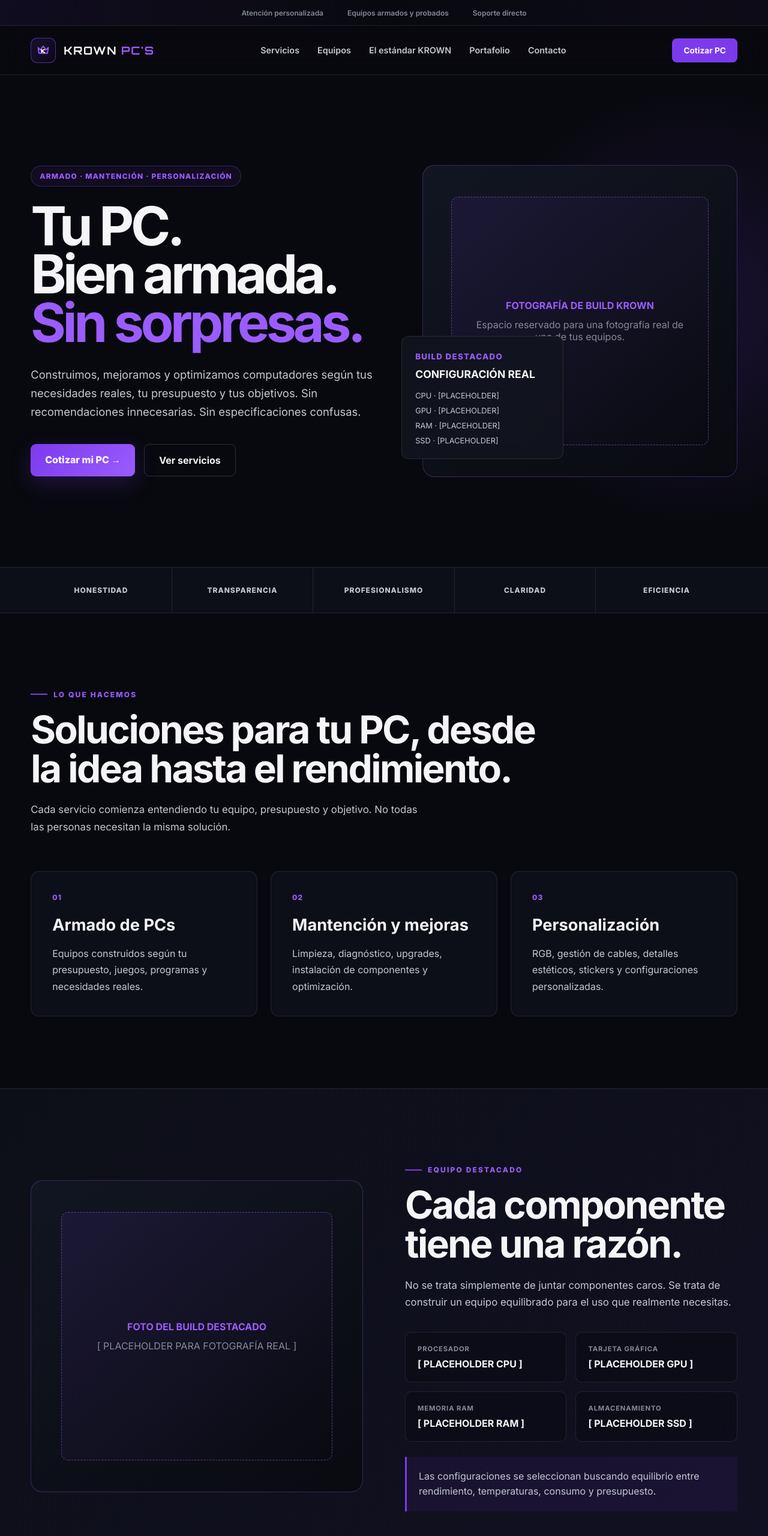
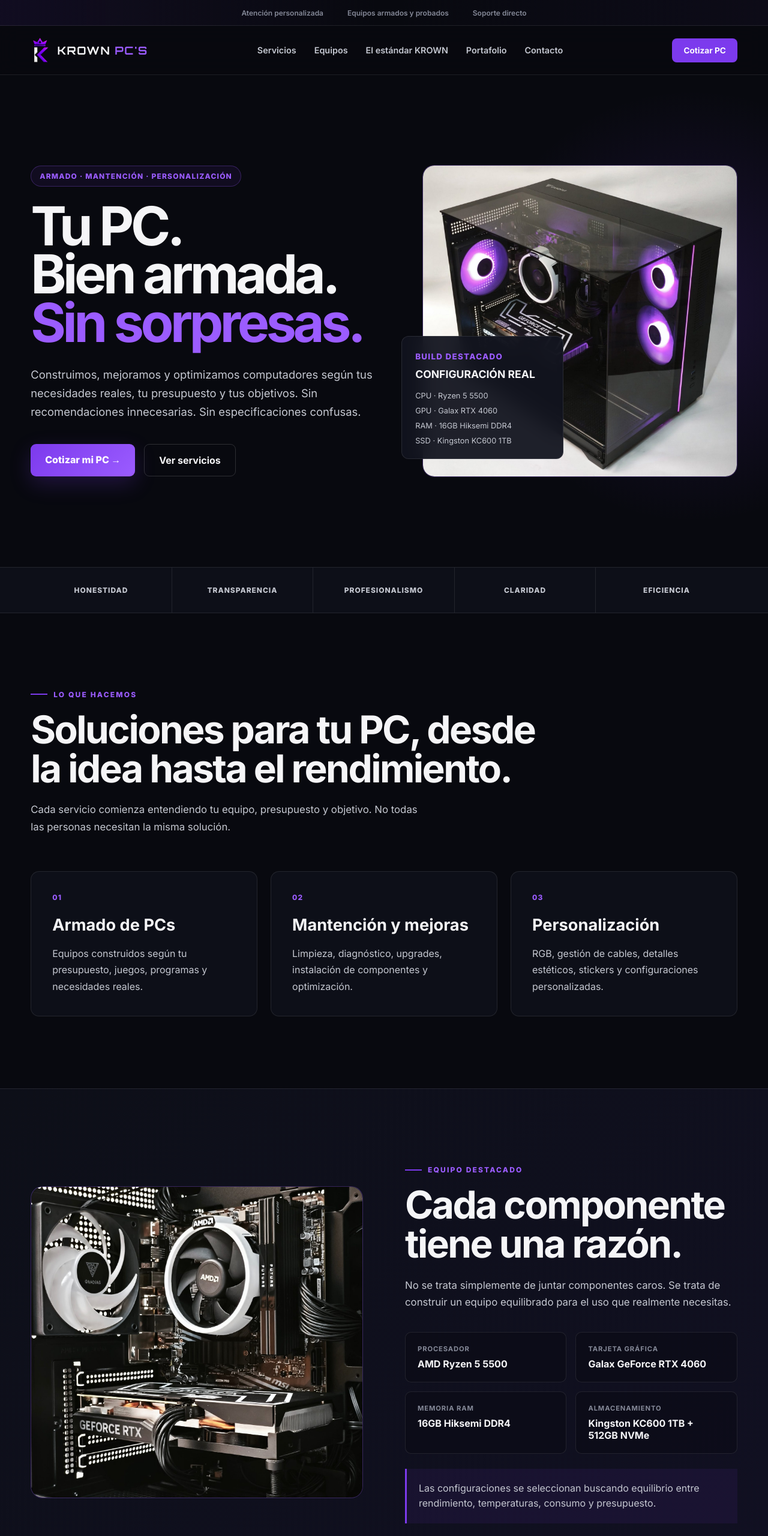
Before and after one commit to Krown-PC/Krown-PC.github.io, a plain HTML site: page index.html in a window 1280 px wide. Shown: the top 2560 px of the page at 60% size. Drawn offline with Linux system fonts and the light colour scheme.

Commit message:
Add files via upload

```diff
--- a/index.html
+++ b/index.html
@@ -12,6 +12,20 @@
     <title>
         KROWN PC'S | Armado, Mantención y Personalización de PCs
     </title>
+
+    <link
+        rel="icon"
+        type="image/png"
+        sizes="32x32"
+        href="assets/img/favicon-32.png"
+    >
+
+    <link
+        rel="icon"
+        type="image/png"
+        sizes="512x512"
+        href="assets/img/favicon.png"
+    >
 
 
     <!-- =====================================================
@@ -288,8 +302,7 @@
 
         .brand-logo {
 
-            width: 42px;
-            height: 42px;
+            height: 46px;
 
             display: flex;
 
@@ -297,29 +310,15 @@
 
             justify-content: center;
 
-            border-radius: 11px;
-
-            border:
-                1px solid
-                rgba(155, 92, 255, 0.45);
-
-            background:
-
-                linear-gradient(
-                    135deg,
-                    rgba(124, 58, 237, 0.16),
-                    rgba(124, 58, 237, 0.03)
-                );
-
-            overflow: hidden;
-
-        }
-
-
-        .brand-logo svg {
-
-            width: 30px;
-            height: 30px;
+        }
+
+
+        .brand-logo img {
+
+            height: 100%;
+            width: auto;
+
+            display: block;
 
         }
 
@@ -806,6 +805,33 @@
 
 
         /* =====================================================
+           FOTO REAL DE BUILD
+           ===================================================== */
+
+        .build-photo {
+
+            width:
+                100%;
+
+            height:
+                100%;
+
+            object-fit:
+                cover;
+
+            object-position:
+                center;
+
+            border-radius:
+                18px;
+
+            display:
+                block;
+
+        }
+
+
+        /* =====================================================
            TARJETA BUILD FLOTANTE
            ===================================================== */
 
@@ -1342,7 +1368,7 @@
                 grid;
 
             grid-template-columns:
-                repeat(3, 1fr);
+                repeat(auto-fit, minmax(280px, 1fr));
 
             gap:
                 18px;
@@ -1363,34 +1389,42 @@
 
             border:
 
-                1px dashed
-                rgba(155, 92, 255, 0.35);
-
-            background:
-
-                linear-gradient(
-                    135deg,
-                    #10131c,
-                    #0a0b10
-                );
+                1px solid
+                var(--border);
+
+            overflow:
+                hidden;
+
+            position:
+                relative;
+
+        }
+
+
+        .portfolio-item img {
+
+            width:
+                100%;
+
+            height:
+                100%;
+
+            object-fit:
+                cover;
 
             display:
-                flex;
-
-            align-items:
-                center;
-
-            justify-content:
-                center;
-
-            color:
-                var(--muted);
-
-            text-align:
-                center;
-
-            padding:
-                25px;
+                block;
+
+            transition:
+                0.35s ease;
+
+        }
+
+
+        .portfolio-item:hover img {
+
+            transform:
+                scale(1.05);
 
         }
 
@@ -1687,11 +1721,8 @@
 
             .brand-logo {
 
-                width:
-                    36px;
-
                 height:
-                    36px;
+                    38px;
 
             }
 
@@ -1764,57 +1795,15 @@
 
 
                 <!-- =================================================
-                     LOGO SVG TEMPORAL KROWN
-                     K geométrica con referencia a corona.
+                     LOGO KROWN PC'S
                      ================================================= -->
 
                 <div class="brand-logo">
 
-                    <svg
-                        viewBox="0 0 64 64"
-                        fill="none"
-                        xmlns="http://www.w3.org/2000/svg"
+                    <img
+                        src="assets/img/logo.png"
+                        alt="KROWN PC'S"
                     >
-
-                        <!-- CORONA MINIMALISTA -->
-
-                        <path
-                            d="M14 22
-                               L22 30
-                               L32 17
-                               L42 30
-                               L50 22
-                               L47 42
-                               H17
-                               L14 22Z"
-
-                            stroke="#9B5CFF"
-
-                            stroke-width="4"
-
-                            stroke-linejoin="round"
-                        />
-
-                        <!-- LETRA K -->
-
-                        <path
-                            d="M26 29
-                               V39
-                               M26 34
-                               L36 29
-                               M26 34
-                               L37 40"
-
-                            stroke="#F5F5F7"
-
-                            stroke-width="4"
-
-                            stroke-linecap="round"
-
-                            stroke-linejoin="round"
-                        />
-
-                    </svg>
 
                 </div>
 
@@ -1973,72 +1962,51 @@
                     <div class="build-frame">
 
 
-                        <!--
-                        =================================================
-                        PLACEHOLDER PARA FOTO REAL DE KROWN PC'S
-
-                        FUTURO:
-                        Reemplazar este bloque por una fotografía de
-                        un PC real armado por KROWN PC'S.
-                        =================================================
-                        -->
-
-                        <div class="build-placeholder">
-
-                            <strong>
-
-                                FOTOGRAFÍA DE BUILD KROWN
-
-                            </strong>
+                        <img
+                            class="build-photo"
+                            src="assets/img/builds/build-a-hero.jpg"
+                            alt="PC armada por KROWN PC'S con Ryzen 5 5500 y RTX 4060"
+                        >
+
+
+                    </div>
+
+
+
+                    <!-- INFORMACIÓN FLOTANTE -->
+
+                    <div class="build-info">
+
+                        <small>
+
+                            BUILD DESTACADO
+
+                        </small>
+
+
+                        <h3>
+
+                            CONFIGURACIÓN REAL
+
+                        </h3>
+
+
+                        <div class="build-specs">
 
                             <span>
-
-                                Espacio reservado para una fotografía
-                                real de uno de tus equipos.
-
+                                CPU · Ryzen 5 5500
                             </span>
 
-                        </div>
-
-
-                    </div>
-
-
-
-                    <!-- INFORMACIÓN FLOTANTE -->
-
-                    <div class="build-info">
-
-                        <small>
-
-                            BUILD DESTACADO
-
-                        </small>
-
-
-                        <h3>
-
-                            CONFIGURACIÓN REAL
-
-                        </h3>
-
-
-                        <div class="build-specs">
-
                             <span>
-                                CPU · [PLACEHOLDER]
+                                GPU · Galax RTX 4060
                             </span>
 
                             <span>
-                                GPU · [PLACEHOLDER]
+                                RAM · 16GB Hiksemi DDR4
                             </span>
 
                             <span>
-                                RAM · [PLACEHOLDER]
-                            </span>
-
-                            <span>
-                                SSD · [PLACEHOLDER]
+                                SSD · Kingston KC600 1TB
                             </span>
 
                         </div>
@@ -2259,23 +2227,11 @@
 
                 <div class="build-frame">
 
-                    <div class="build-placeholder">
-
-                        <strong>
-
-                            FOTO DEL BUILD DESTACADO
-
-                        </strong>
-
-
-                        <span>
-
-                            [ PLACEHOLDER PARA FOTOGRAFÍA REAL ]
-
-                        </span>
-
-
-                    </div>
+                    <img
+                        class="build-photo"
+                        src="assets/img/builds/build-a-detail.jpg"
+                        alt="Detalle interno de PC armada por KROWN PC'S: Ryzen 5 5500, RTX 4060, RAM Hiksemi"
+                    >
 
                 </div>
 
@@ -2329,7 +2285,7 @@
 
                             <strong>
 
-                                [ PLACEHOLDER CPU ]
+                                AMD Ryzen 5 5500
 
                             </strong>
 
@@ -2348,7 +2304,7 @@
 
                             <strong>
 
-                                [ PLACEHOLDER GPU ]
+                                Galax GeForce RTX 4060
 
                             </strong>
 
@@ -2367,7 +2323,7 @@
 
                             <strong>
 
-                                [ PLACEHOLDER RAM ]
+                                16GB Hiksemi DDR4
 
                             </strong>
 
@@ -2386,7 +2342,7 @@
 
                             <strong>
 
-                                [ PLACEHOLDER SSD ]
+                                Kingston KC600 1TB + 512GB NVMe
 
                             </strong>
 
@@ -2747,31 +2703,27 @@
                 <div class="portfolio-grid">
 
 
-                    <!-- FOTO FUTURA 01 -->
-
                     <div class="portfolio-item">
 
-                        [ FOTO BUILD KROWN 01 ]
+                        <img
+                            src="assets/img/builds/build-b-full.jpg"
+                            alt="PC armada por KROWN PC'S con Intel i7-6700 y Zotac GTX 1060"
+                        >
 
                     </div>
 
 
-                    <!-- FOTO FUTURA 02 -->
-
                     <div class="portfolio-item">
 
-                        [ FOTO BUILD KROWN 02 ]
+                        <img
+                            src="assets/img/builds/build-b-detail.jpg"
+                            alt="Detalle interno de PC armada por KROWN PC'S: Zotac GTX 1060, disipador Thermaltake"
+                        >
 
                     </div>
 
 
-                    <!-- FOTO FUTURA 03 -->
-
-                    <div class="portfolio-item">
-
-                        [ FOTO BUILD KROWN 03 ]
-
-                    </div>
+                    <!-- FOTO FUTURA 03: agrega más builds aquí a medida que tengas fotos -->
 
 
                 </div>
```
Also changed, not shown: assets/img/builds/build-a-detail.jpg (added), assets/img/builds/build-a-hero.jpg (added), assets/img/builds/build-b-detail.jpg (added), assets/img/builds/build-b-full.jpg (added), assets/img/favicon-32.png (added), assets/img/favicon.png (added), assets/img/logo.png (added).
